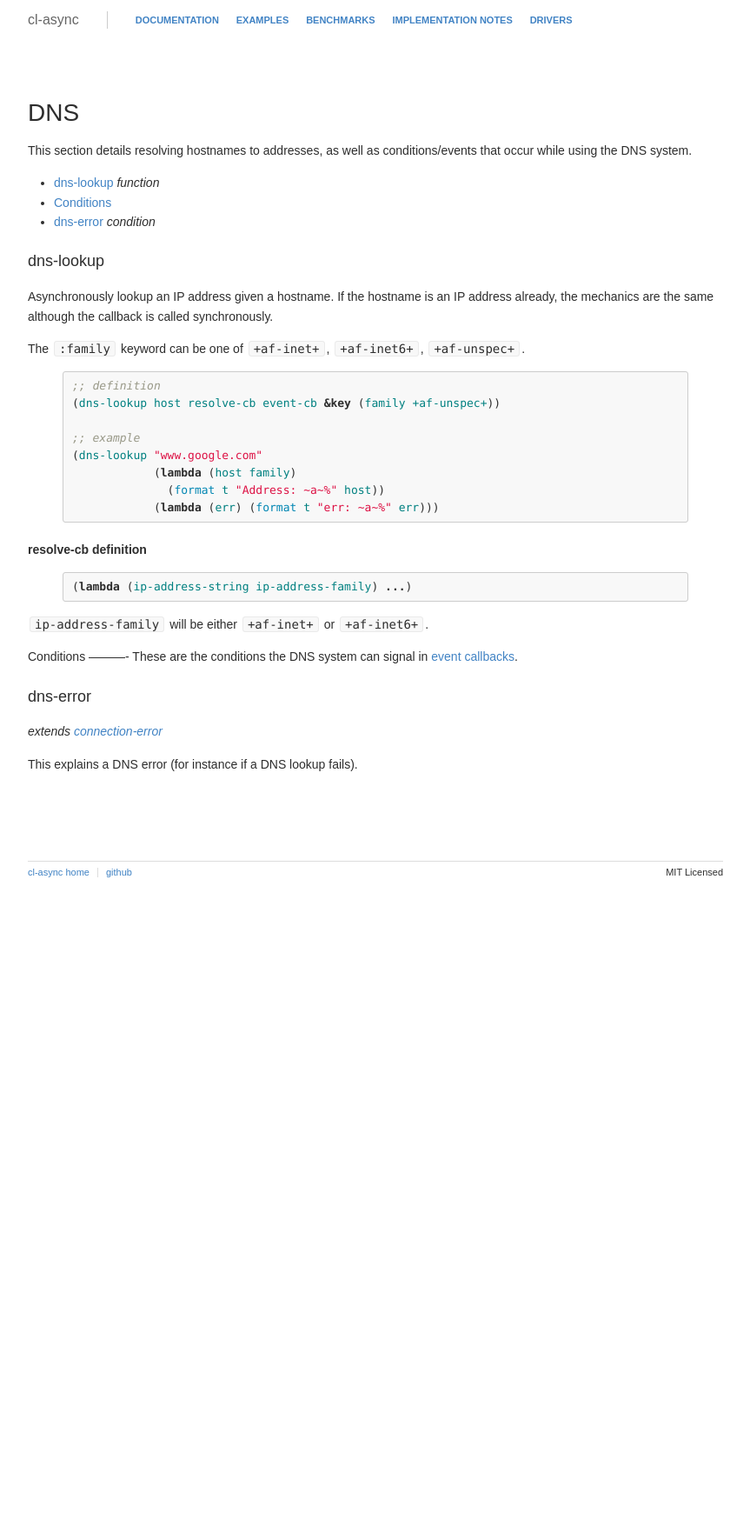
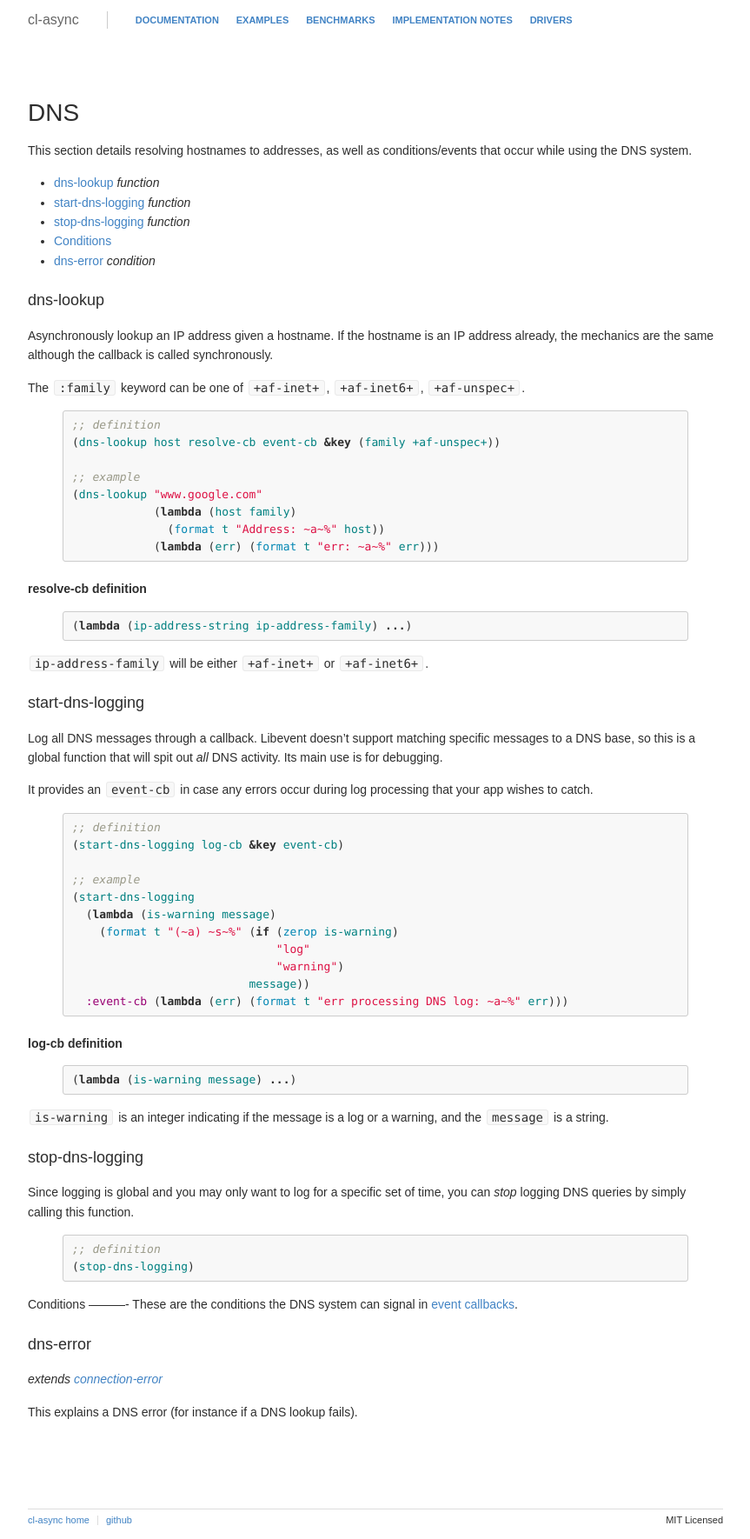
Before and after one commit to orthecreedence/cl-async, a Jekyll site: the page built from dns.md, in a window 1280 px wide. Shown: the whole page at 87% size, without its empty margins (208-1071 px from the left). Built offline with Jekyll 4.4.1, drawn with Linux system fonts in a browser that asks for light colours; Markdown is read by kramdown in place of the engine named in the settings; before the commit the page ends 1025 px from its top, so only the background shows below that.

Commit message:
adding dns logging docs

```diff
--- a/dns.md
+++ b/dns.md
@@ -9,6 +9,8 @@ This section details resolving hostnames to addresses, as well as
 conditions/events that occur while using the DNS system.
 
 - [dns-lookup](#dns-lookup) _function_
+- [start-dns-logging](#start-dns-logging) _function_
+- [stop-dns-logging](#stop-dns-logging) _function_
 - [Conditions](#conditions)
 - [dns-error](#dns-error) _condition_
 
@@ -40,6 +42,48 @@ The `:family` keyword can be one of `+af-inet+`, `+af-inet6+`, `+af-unspec+`.
 
 `ip-address-family` will be either `+af-inet+` or `+af-inet6+`.
 
+<a id="start-dns-logging"></a>
+### start-dns-logging
+Log all DNS messages through a callback. Libevent doesn't support matching
+specific messages to a DNS base, so this is a global function that will spit out
+*all* DNS activity. Its main use is for debugging.
+
+It provides an `event-cb` in case any errors occur during log processing that
+your app wishes to catch.
+
+{% highlight cl %}
+;; definition
+(start-dns-logging log-cb &key event-cb)
+
+;; example
+(start-dns-logging
+  (lambda (is-warning message)
+    (format t "(~a) ~s~%" (if (zerop is-warning)
+                              "log"
+                              "warning")
+                          message))
+  :event-cb (lambda (err) (format t "err processing DNS log: ~a~%" err)))
+{% endhighlight %}
+
+<a id="start-dns-logging-log-cb"></a>
+##### log-cb definition
+{% highlight cl %}
+(lambda (is-warning message) ...)
+{% endhighlight %}
+
+`is-warning` is an integer indicating if the message is a log or a warning, and
+the `message` is a string.
+
+<a id="stop-dns-logging"></a>
+### stop-dns-logging
+Since logging is global and you may only want to log for a specific set of time,
+you can *stop* logging DNS queries by simply calling this function.
+
+{% highlight cl %}
+;; definition
+(stop-dns-logging)
+{% endhighlight %}
+
 <a id="conditions"></a>
 Conditions
 ----------
```
Also changed, not shown: 1 other file.
